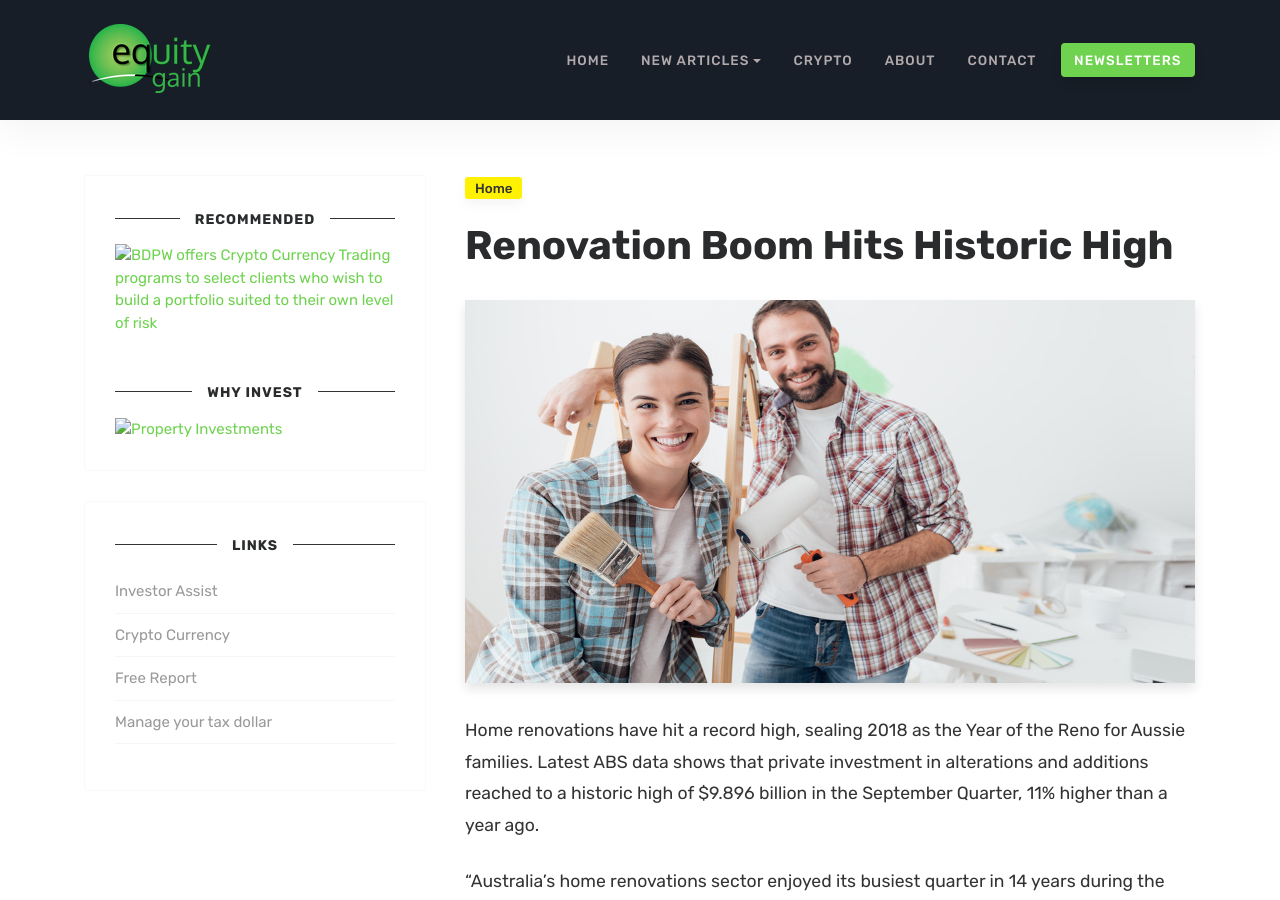
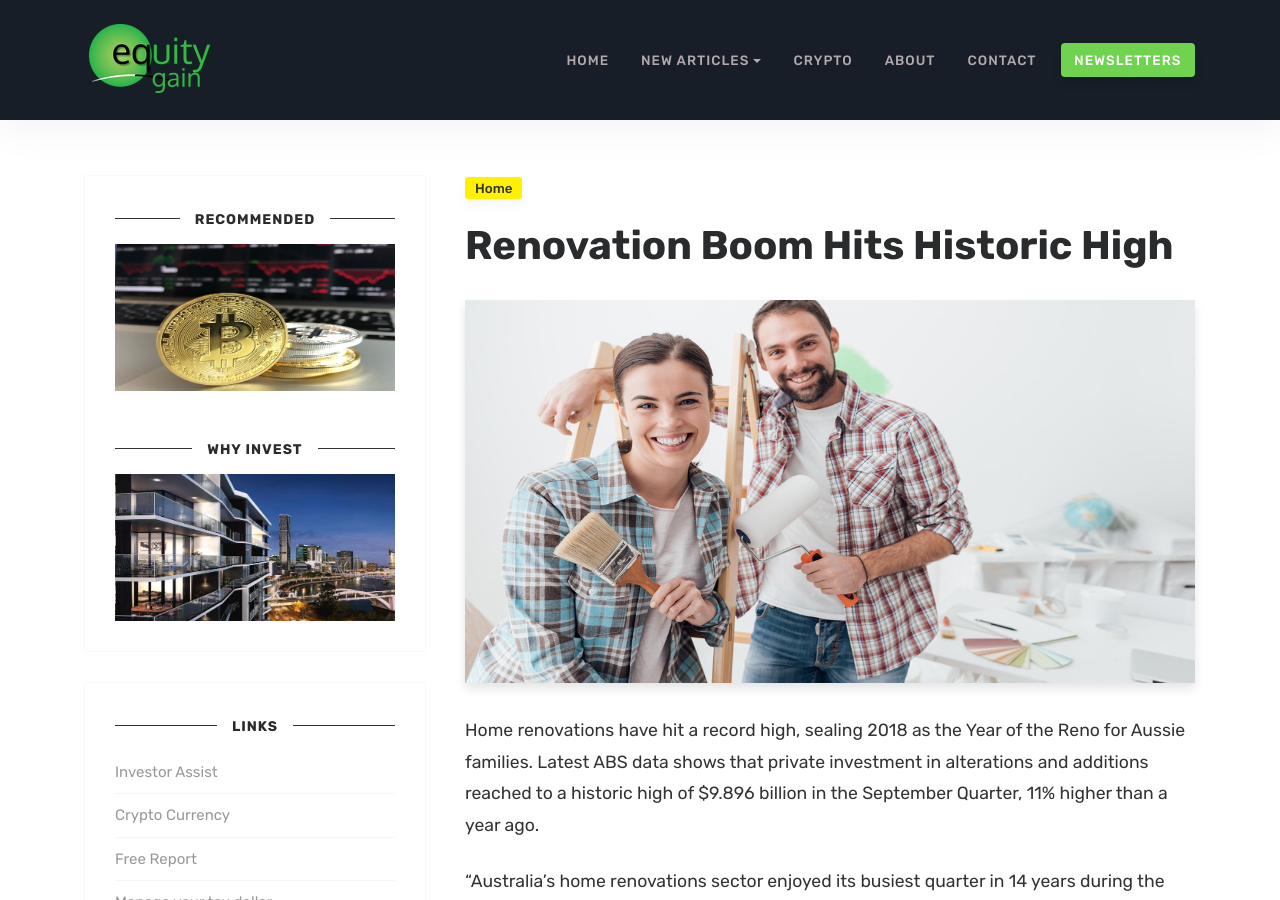
Before and after one commit to equitygain/blogs, a Jekyll site: the page built from _posts/2019-01-08-home.md, in a window 1280 px wide and 900 px high. Built offline with Jekyll 4.4.1, drawn with Linux system fonts in a browser that asks for light colours; comment, search, counter and statistics services are not loaded.

Commit message:
fix image link

```diff
--- a/_includes/sidebar.html
+++ b/_includes/sidebar.html
@@ -2,12 +2,12 @@
 
         <div class="sidebar-section">
              <h5><span>Recommended</span></h5>
-           <a href="https://www.bdpw.io/" title="Crypto Currency Trading programs" target="_blank"><img src="assets/images/bitcoin.png" alt="BDPW offers Crypto Currency Trading programs to select clients who wish to build a portfolio suited to their own level of risk" /></a>
+           <a href="https://www.bdpw.io/" title="Crypto Currency Trading programs" target="_blank"><img src="/assets/images/bitcoin.png" alt="BDPW offers Crypto Currency Trading programs to select clients who wish to build a portfolio suited to their own level of risk" /></a>
            <br>
            <br>
            <br>
            <h5><span>Why Invest</span></h5>
-         <a href="http://investorassistgroup.com/statergy.html" title="Why Invest?" target="_blank"><img src="assets/images/brisbane.png" alt="Property Investments" /></a>
+         <a href="http://investorassistgroup.com/statergy.html" title="Why Invest?" target="_blank"><img src="/assets/images/brisbane.png" alt="Property Investments" /></a>
         </div>
 
         <div class="sidebar-section">
```
